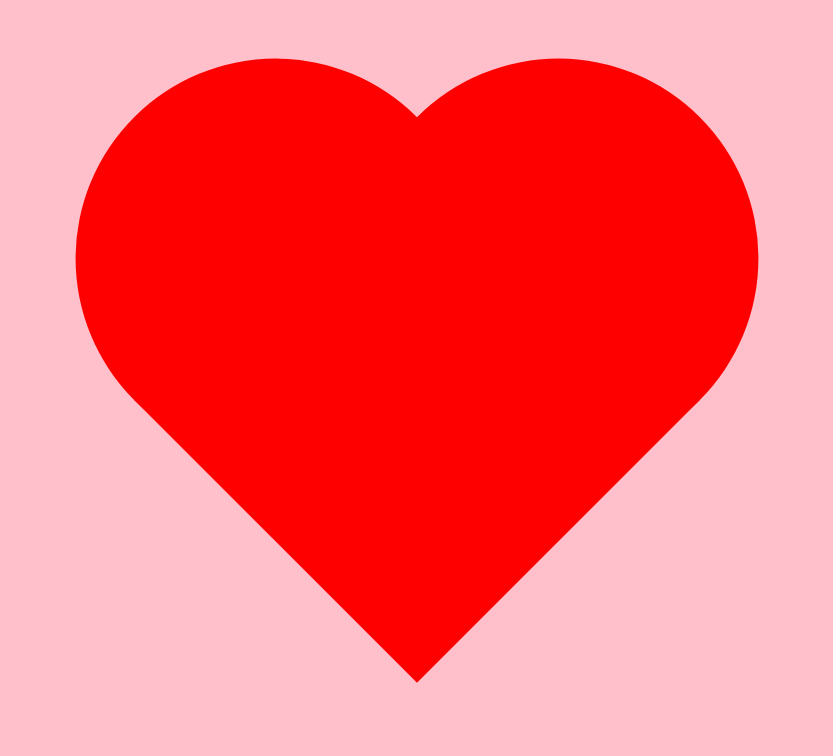
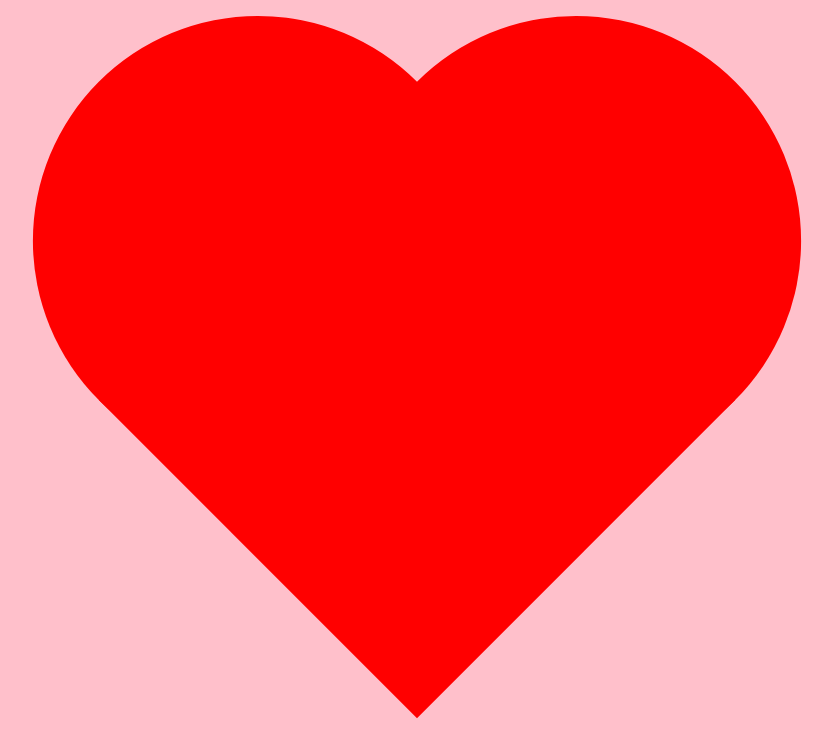
Before and after one commit to dims3926r/heart, a plain HTML site: page index.html in a window 1280 px wide. Shown: the whole page, without its empty margins (223-1056 px from the left). Drawn offline with Linux system fonts and the light colour scheme.

Commit message:
Add files via upload

```diff
--- a/index.html
+++ b/index.html
@@ -28,8 +28,8 @@
 
         .heart {
     position: relative;
-            width: 400px;
-            height: 400px;
+    width: 450px; /* Було 400px */
+    height: 450px; /* Було 400px */
     background-color: red;
     transform: rotate(45deg);
     transition: transform 0.6s ease-in-out;
@@ -42,21 +42,22 @@
 .heart:after {
     content: "";
     position: absolute;
-            width: 400px;
-            height: 400px;
+    width: 450px; /* Було 400px */
+    height: 450px; /* Було 400px */
     background-color: red;
     border-radius: 50%;
 }
 
 .heart:before {
-            top: -200px;
+    top: -225px; /* Було -200px */
     left: 0;
 }
 
 .heart:after {
-            left: -200px;
+    left: -225px; /* Було -200px */
     top: 0;
 }
+
 
         .heart.flipped {
             transform: rotateY(180deg) rotate(45deg);
```
Lines whose indentation alone changed are shown as unchanged.
